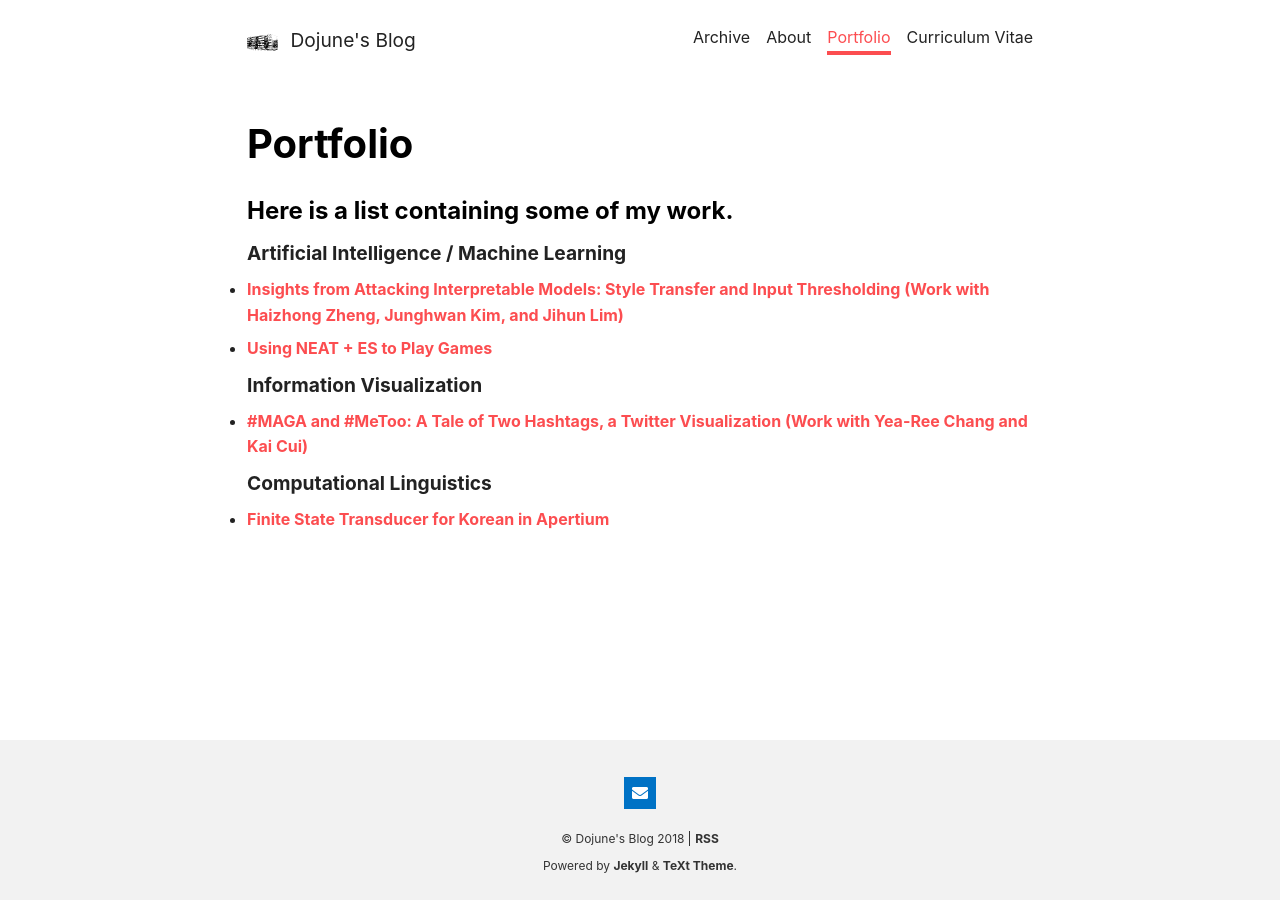
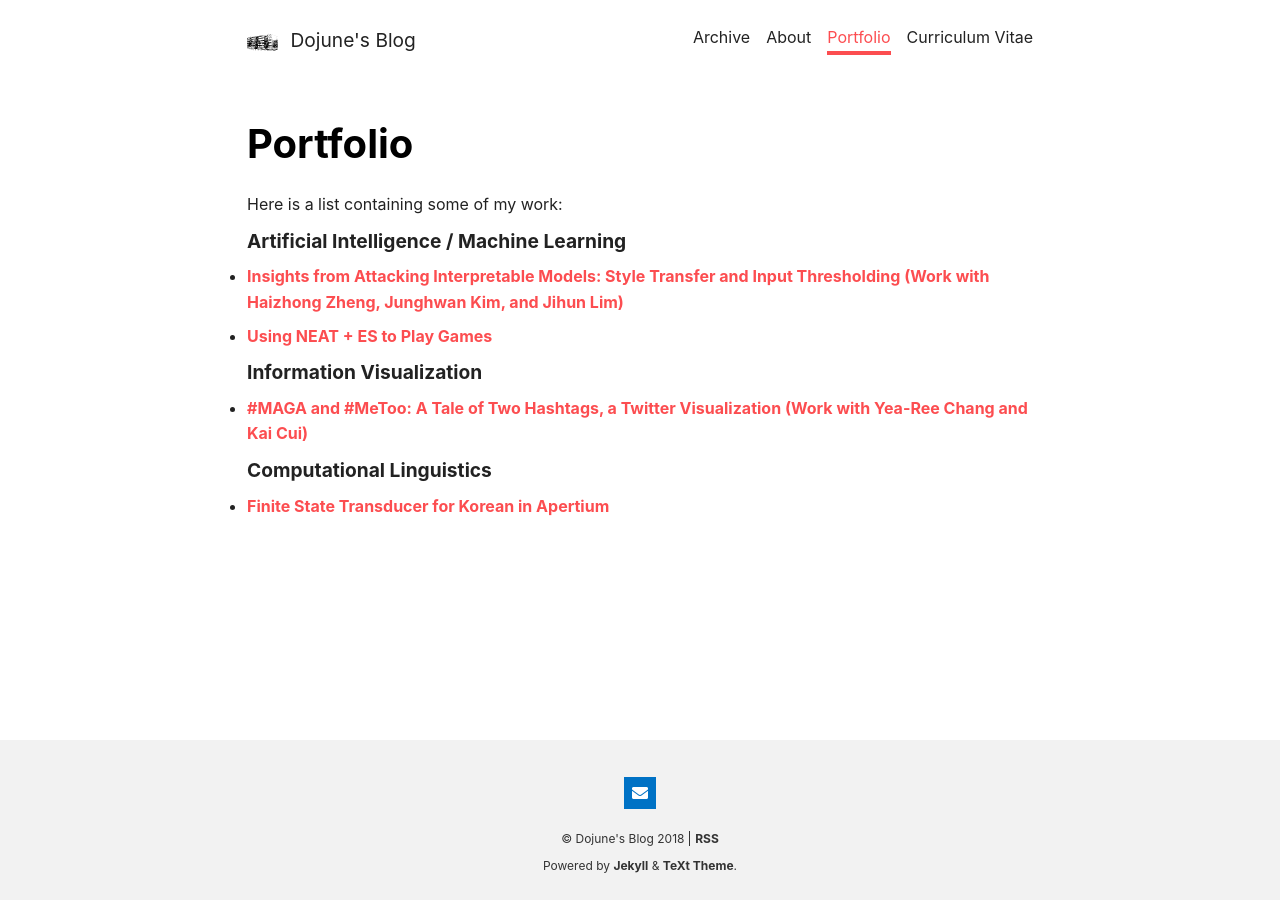
Before and after one commit to mindojune/oldmindojune.github.io, a Jekyll site: the page built from portfolio.md, in a window 1280 px wide. Built offline with Jekyll 4.4.1, drawn with Linux system fonts in a browser that asks for light colours; nearby versions of some CDN libraries; our own code applies the rules of GitHub Pages for plain Markdown files.

```diff
--- a/portfolio.md
+++ b/portfolio.md
@@ -2,7 +2,7 @@
 title: "Portfolio"
 ---
 
-### Here is a list containing some of my work.
+Here is a list containing some of my work:
 
 
 #### Artificial Intelligence / Machine Learning
```
